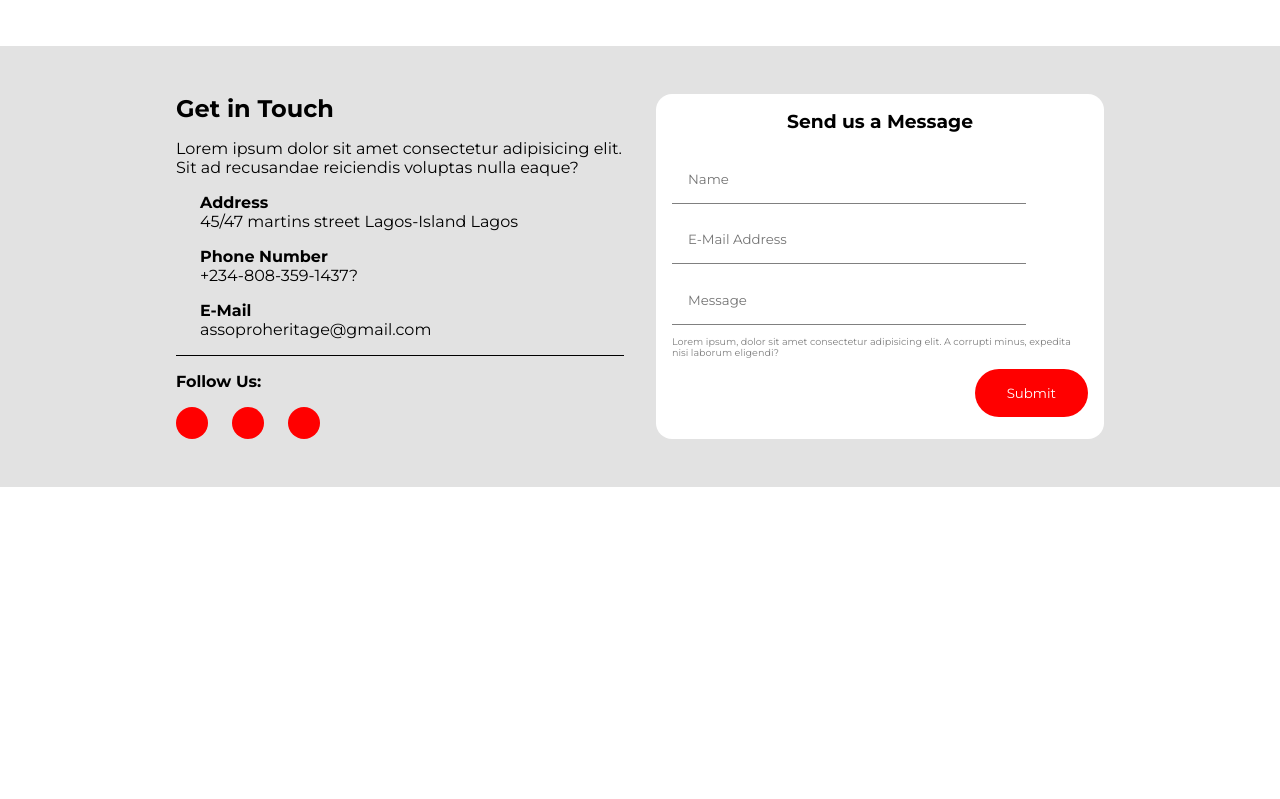
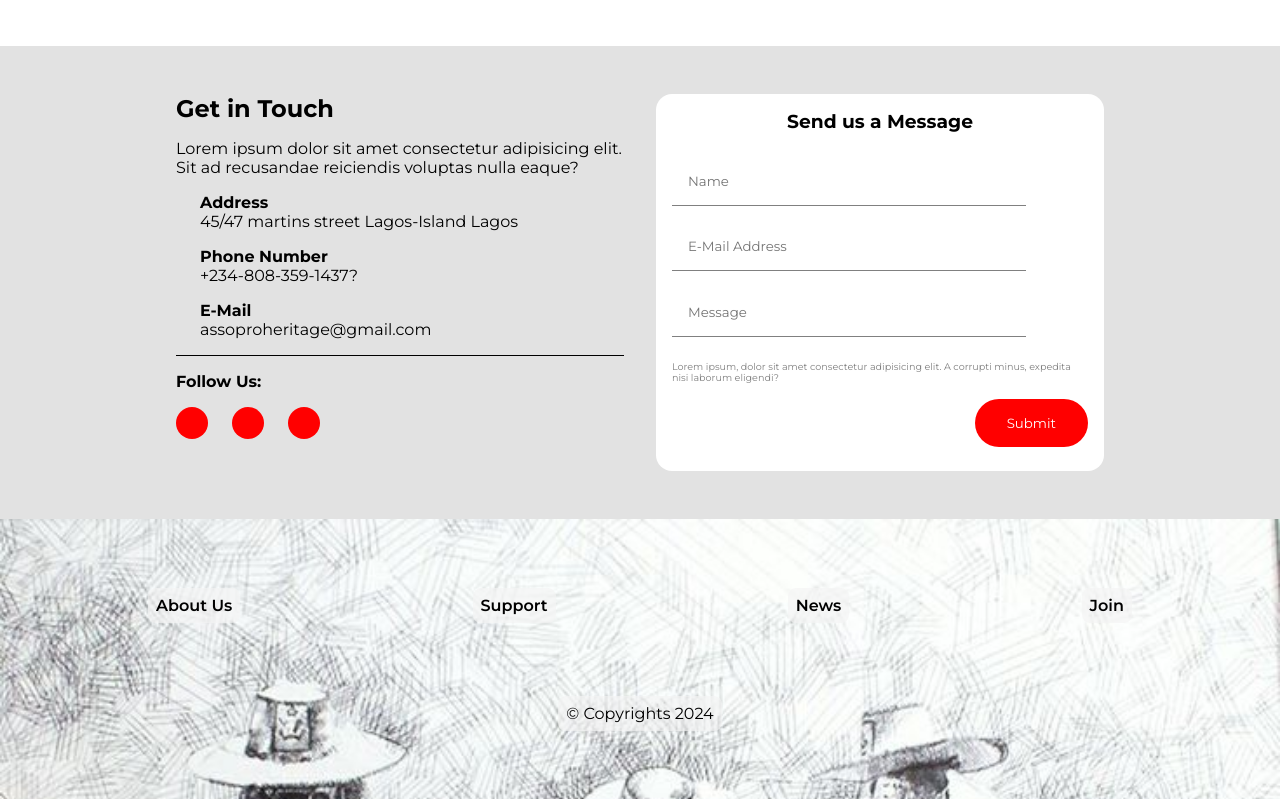
Before and after one commit to dhani-el/aphcekoindigenes, a React (Vite) app: page /contact in a window 1280 px wide. Shown: the part 238-1037 px from the top of the page. Before the commit the page ends 800 px from the top, so only its background shows below. Built offline with nearby package versions, Linux system fonts and the light colour scheme; some icons are missing.

Commit message:
portrait version

```diff
--- a/src/Contact/contact-style.scss
+++ b/src/Contact/contact-style.scss
@@ -1,6 +1,151 @@
+
+*{
+    box-sizing: border-box;
+}
+
+#contact-page{
+
+    width: 100vw;
+    #contact-page-body{
+        margin-top: 3rem;
+        width: 100%;
+        #contact-us-container{
+            display: flex;
+            flex-direction: column;
+            width: 100%;
+            align-items: center;
+            justify-content: center;
+            h2{
+                font-size: 2rem;
+            }
+            p{
+                width: 90%;
+                text-align: center;
+                font-size: 0.7rem;
+            }
+        }
+        #main-contact-us-content-container{
+            margin-top: 3rem;
+            background-color: rgb(226, 226, 226);
+            padding: 2rem;
+            #get-in-touch-container{
+                display: flex;
+                flex-direction: column;
+                gap: 1rem;
+                margin-bottom: 2rem;
+                .contact-item-container{
+                    display: flex;
+                    align-items: center;
+                    gap: 0.5rem;
+                    svg{
+                        border-radius: 100%;
+                        background-color: red;
+                        padding: 0.5rem;
+                        color: white;
+                        width: 2rem;
+                        height: 2rem;
+                    }
+                }
+                #follow-us{
+                    border-top: black solid 0.02rem;
+                    padding-top: 1rem;
+                    #icons-container{
+                        display: flex;
+                        gap: 1.5rem;
+                        margin-top: 1rem;
+                        a{
+                            display: flex;
+                            align-items: center;
+                            justify-content: center;
+                            border-radius: 100%;
+                            color: white;
+                            background-color: red;
+                            padding: 0.5rem;
+                        }
+                    }
+                }
+            }
+            #send-messsage-form{
+                border-radius: 1rem;
+                background-color: white;
+                padding: 1rem;
+                display: flex;
+                flex-direction: column;
+                gap: 1rem;
+                h3{
+                    align-self: center;
+                }
+                form{
+                    display: flex;
+                    flex-direction: column;
+                    height: 90%;
+                    justify-content: space-around;
+                    input{
+                        border: none;
+                        border-bottom: 0.02rem solid grey;
+                        padding: 1rem;
+                        width: 85%;
+                    }
+                    p{
+                        font-size: 0.6rem;
+                        color: grey;
+                        margin-top: 0.5rem;
+                    }
+                    button{
+                        width: fit-content;
+                        padding: 1rem 2rem;
+                        color: white;
+                        background-color: red;
+                        border-radius: 5rem;
+                        border: none;
+                        align-self: flex-end;
+                    }
+                }
+            }
+        }
+    }
+    #footer{
+        background-image: url("../assets/eyoFooter.jpeg");
+        width: 100%;
+        min-height: 35vh;
+        padding: 2rem;
+        display: flex;
+        flex-direction: column;
+        align-items: center;
+        justify-content: space-around;
+        background-size: cover;
+        #nav-links-container{
+            display: flex;
+            list-style: none;
+            justify-content: space-between;
+            flex-wrap: wrap;
+            width: 100%;
+            font-weight: 600;
+            li{
+                width: 50%;
+                text-align: center;
+                a{
+                    display: inline-block;
+                    box-sizing: border-box;
+                    text-decoration: none;
+                    color: black;
+                    text-align: center;
+                    padding: 0.5rem;
+                    border-radius: 0.5rem;
+                    background-color: rgba(245, 245, 245, 0.668);
+                }
+            }
+        }
+        #copyright{
+            padding: 0.5rem;
+            border-radius: 0.5rem;
+            background-color: rgba(245, 245, 245, 0.668);
+        }
+    }
+}
 
 
-
+@media (orientation:"landscape") {
     #contact-page{
         box-sizing: border-box;
         #contact-page-body{
@@ -104,4 +249,30 @@
                 }
             }
         }
+        #footer{
+            background-image: url("../assets/eyoFooter.jpeg");
+            width: 100%;
+            min-height: 35vh;
+            padding: 2rem;
+            display: flex;
+            flex-direction: column;
+            align-items: center;
+            justify-content: space-around;
+            background-size: cover;
+            #nav-links-container{
+                display: flex;
+                list-style: none;
+                justify-content: space-around;
+                width: 100%;
+                font-weight: 600;
+                li{
+                    width: fit-content;
+                    a{
+                        text-decoration: none;
+                        color: black;
                     }
+                }
+            }
+        }
+    }
+}
--- a/src/Contact/contact.jsx
+++ b/src/Contact/contact.jsx
@@ -2,6 +2,7 @@
 import { NavBar } from "../utils";
 import { SendMesssageForm, GetInTouch } from "./component";
 import "./contact-style.scss";
+import { Footer } from "../Home/components";
 
 const navigationData = [
     {url:"/about",title:"About Us"},
@@ -23,5 +24,6 @@ export default function Contact(){
                         <SendMesssageForm/>
                     </div>
                 </div>
+                <Footer data={navigationData}/>
     </div>
 }
```
Lines whose indentation alone changed are shown as unchanged.
